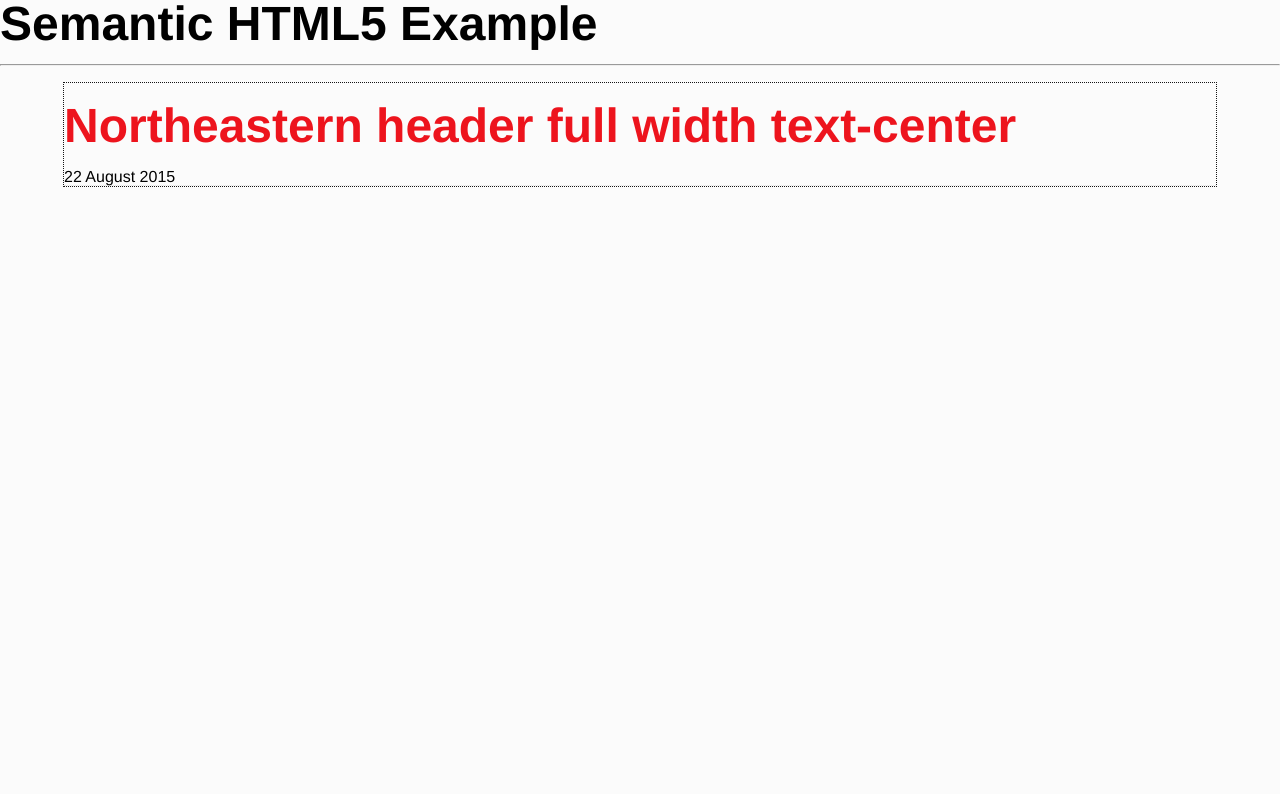
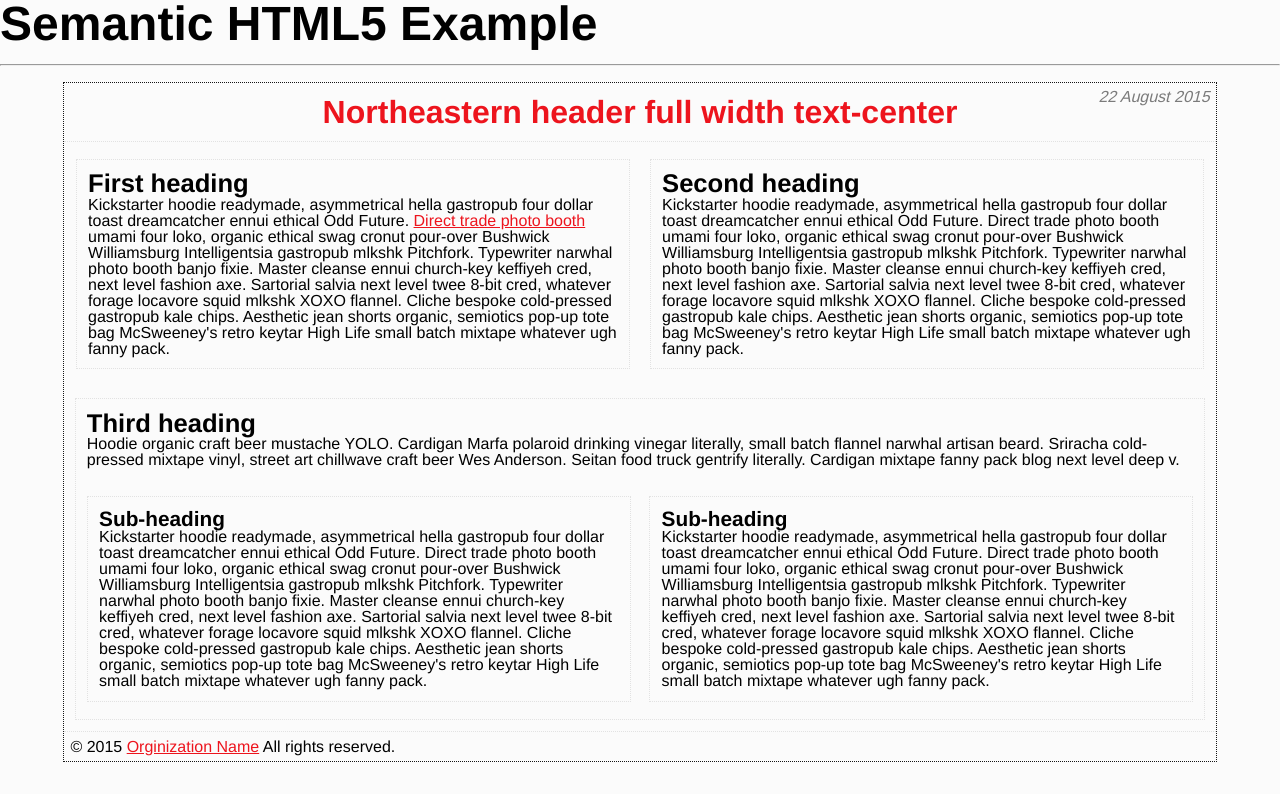
Before and after one commit to aldeloren/ne-layout, a website: page index.html in a window 1280 px wide. Drawn offline with nearby package versions, Linux system fonts and the light colour scheme.

Commit message:
adding completed html5 styles and markup

```diff
--- a/index.html
+++ b/index.html
@@ -13,12 +13,35 @@
         <header>
           <!-- Multiple H1s are allowed in HTML5 spec, if not encouraged http://diveintohtml5.info/semantics.html -->
           <h1 class="text-center">Northeastern header full width text-center</h1>
-          <time datetime="2015-08-22" pubdate>22 August 2015</time>
+          <time datetime="2015-08-22"><em>22 August 2015</em></time>
         </header>
         <article class="half-width">
-
+          <h3>First heading</h3>
+          <p>Kickstarter hoodie readymade, asymmetrical hella gastropub four dollar toast dreamcatcher ennui ethical Odd Future. <a href="http://www.northeastern.edu/" target="_blank">Direct trade photo booth</a> umami four loko, organic ethical swag cronut pour-over Bushwick Williamsburg Intelligentsia gastropub mlkshk Pitchfork. Typewriter narwhal photo booth banjo fixie. Master cleanse ennui church-key keffiyeh cred, next level fashion axe. Sartorial salvia next level twee 8-bit cred, whatever forage locavore squid mlkshk XOXO flannel. Cliche bespoke cold-pressed gastropub kale chips. Aesthetic jean shorts organic, semiotics pop-up tote bag McSweeney's retro keytar High Life small batch mixtape whatever ugh fanny pack.</p>
         </article>
+        <article class="half-width">
+          <h3>Second heading</h3>
+          <p>Kickstarter hoodie readymade, asymmetrical hella gastropub four dollar toast dreamcatcher ennui ethical Odd Future. Direct trade photo booth umami four loko, organic ethical swag cronut pour-over Bushwick Williamsburg Intelligentsia gastropub mlkshk Pitchfork. Typewriter narwhal photo booth banjo fixie. Master cleanse ennui church-key keffiyeh cred, next level fashion axe. Sartorial salvia next level twee 8-bit cred, whatever forage locavore squid mlkshk XOXO flannel. Cliche bespoke cold-pressed gastropub kale chips. Aesthetic jean shorts organic, semiotics pop-up tote bag McSweeney's retro keytar High Life small batch mixtape whatever ugh fanny pack.</p>
+        </article>
+        <!-- hacky clear for floated articles -->
+        <div style="clear:both"></div>
+        <article class="full-width">
+          <aside>
+          <h3>Third heading</h3>
+            <p>Hoodie organic craft beer mustache YOLO. Cardigan Marfa polaroid drinking vinegar literally, small batch flannel narwhal artisan beard. Sriracha cold-pressed mixtape vinyl, street art chillwave craft beer Wes Anderson. Seitan food truck gentrify literally. Cardigan mixtape fanny pack blog next level deep v.</p>
+          </aside>
+          <article class="half-width">
+            <h4>Sub-heading</h4>
+            <p>Kickstarter hoodie readymade, asymmetrical hella gastropub four dollar toast dreamcatcher ennui ethical Odd Future. Direct trade photo booth umami four loko, organic ethical swag cronut pour-over Bushwick Williamsburg Intelligentsia gastropub mlkshk Pitchfork. Typewriter narwhal photo booth banjo fixie. Master cleanse ennui church-key keffiyeh cred, next level fashion axe. Sartorial salvia next level twee 8-bit cred, whatever forage locavore squid mlkshk XOXO flannel. Cliche bespoke cold-pressed gastropub kale chips. Aesthetic jean shorts organic, semiotics pop-up tote bag McSweeney's retro keytar High Life small batch mixtape whatever ugh fanny pack.</p>
+          </article>
+          <article class="half-width">
+            <h4>Sub-heading</h4>
+            <p>Kickstarter hoodie readymade, asymmetrical hella gastropub four dollar toast dreamcatcher ennui ethical Odd Future. Direct trade photo booth umami four loko, organic ethical swag cronut pour-over Bushwick Williamsburg Intelligentsia gastropub mlkshk Pitchfork. Typewriter narwhal photo booth banjo fixie. Master cleanse ennui church-key keffiyeh cred, next level fashion axe. Sartorial salvia next level twee 8-bit cred, whatever forage locavore squid mlkshk XOXO flannel. Cliche bespoke cold-pressed gastropub kale chips. Aesthetic jean shorts organic, semiotics pop-up tote bag McSweeney's retro keytar High Life small batch mixtape whatever ugh fanny pack.</p>
+          </article>
+        </article>
+        <footer>
+          <p>&copy; 2015 <a href="http://www.northeastern.edu" target="_blank">Orginization Name</a> All rights reserved. </p>
+        </footer>
       </section>
-
    </body>
 </html>
--- a/src/scss/main.scss
+++ b/src/scss/main.scss
@@ -31,17 +31,100 @@
   margin: 1em 0;
 }
 
+em{
+  font-style: italic;
+}
+
 header{
   border-bottom: $border-style;
   position: relative;
   h1{
     color: $text-red;
+    font-size: 2em;
     padding: .4em 0;
+    text-align: center;
   }
+  time{
+    color: darken( $light-grey, 50%);
+    padding: .4em;
+    position: absolute;
+    right: 0;
+    top: 0;
+  }
+}
+
+a{
+  color: $text-red;
 }
 
 #content{
   border: $border-style-dark;
   margin: 0 auto;
+  overflow: auto;
   width: 90%;
+  margin-bottom: 4em;
 }
+
+article{
+  border: $border-style;
+  h3{
+    font-size: 1.6em;
+  }
+  h4{
+    font-size: 1.3em;
+  }
+}
+
+.full-width{
+  margin: 1% auto;
+  overflow: hidden;
+  width: 98%;
+  aside{
+    padding: 1%;
+  }
+}
+
+.half-width{
+  padding: 1%;
+  width: 46%;
+}
+
+// Half width articles with margin and padding required some coercing
+// TODO add IE fix for nth-of-type selector
+.half-width:nth-of-type(1){
+  float: left;
+  margin: 1.5% .5% 1.5% 1%;
+}
+
+.half-width:nth-of-type(2){
+  float: right;
+  margin: 1.5% 1% 1.5% .5%;
+}
+
+footer{
+  border-top: $border-style;
+  p{
+    padding: .4em;
+  }
+}
+
+// Mobile style
+// Single breakpoint for this simple example
+@media (max-width: 600px) {
+  header{
+    padding: .8em 0;
+  }
+  .half-width{
+    margin: 1% auto;
+    width: 98%;
+  }
+  .half-width:nth-of-type(1){
+    float: none;
+    margin: 1%;
+  }
+  .half-width:nth-of-type(2){
+    float: none;
+    margin: 1%
+  }
+
+}
```
Also changed, not shown: README.md, assets/css/main.css.
